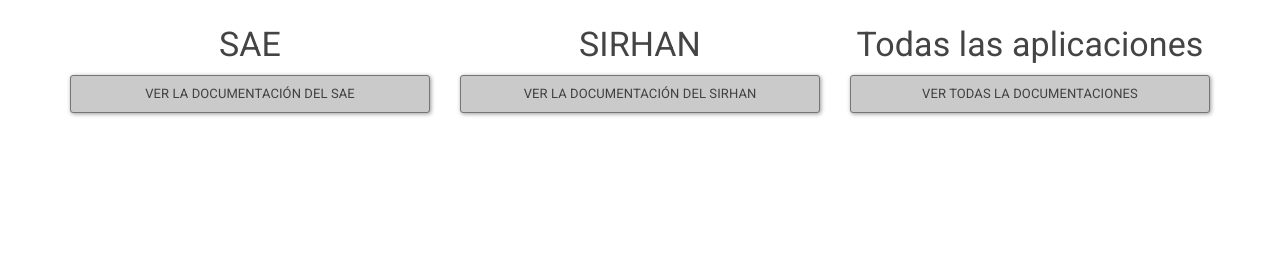
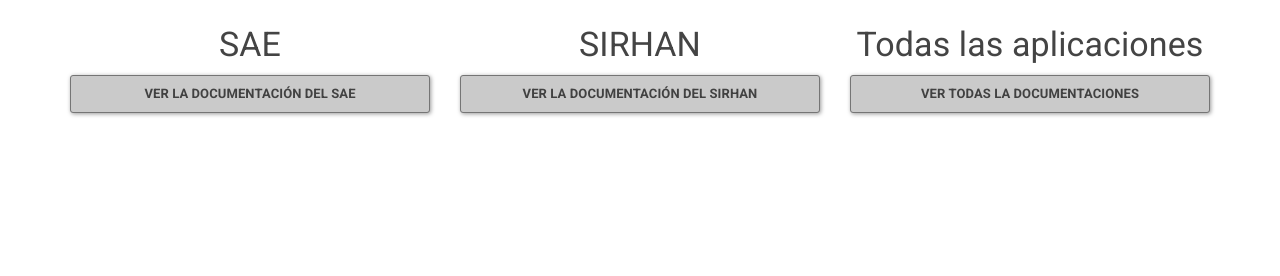
Before and after one commit to CoBachBC/centrodeayuda, a Jekyll site: the page built from docs/index.html, in a window 1280 px wide. Shown: the part 365-641 px from the top of the page. Built offline with Jekyll 4.4.1, drawn with Linux system fonts in a browser that asks for light colours.

Commit message:
Update docs.css

```diff
--- a/docs/assets/css/docs.css
+++ b/docs/assets/css/docs.css
@@ -13,4 +13,8 @@
 
 .btn-primary{background: #cacaca;
 border:solid 1px #757575;
-color:#414141;}
+color:#414141;
+font-weight:bold;}
+
+.btn-primary:hover,.btn-primary:active:hover{background-color: #444444;
+color:#ffffff;}
```
